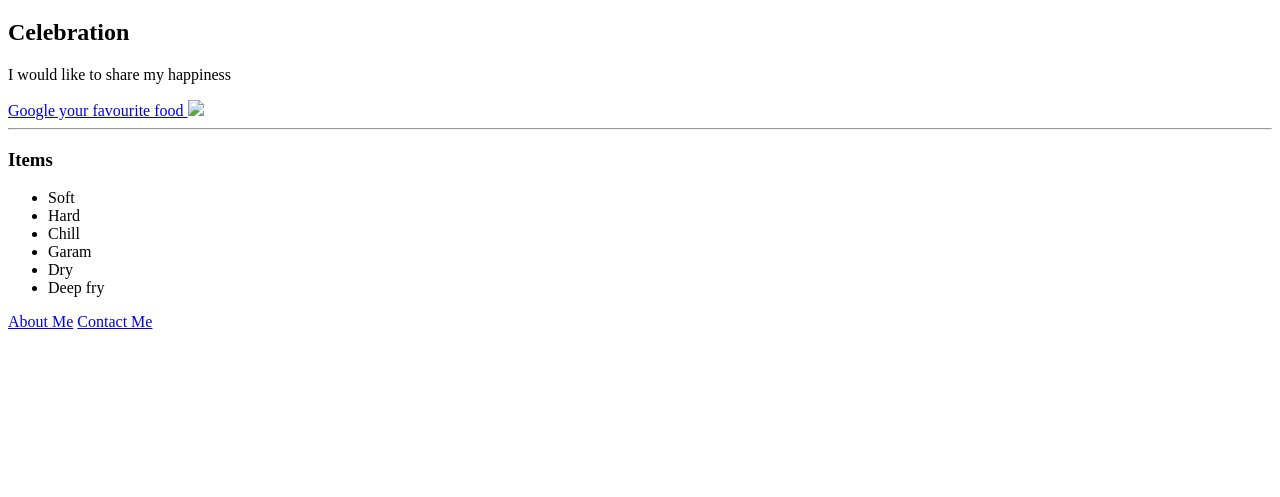
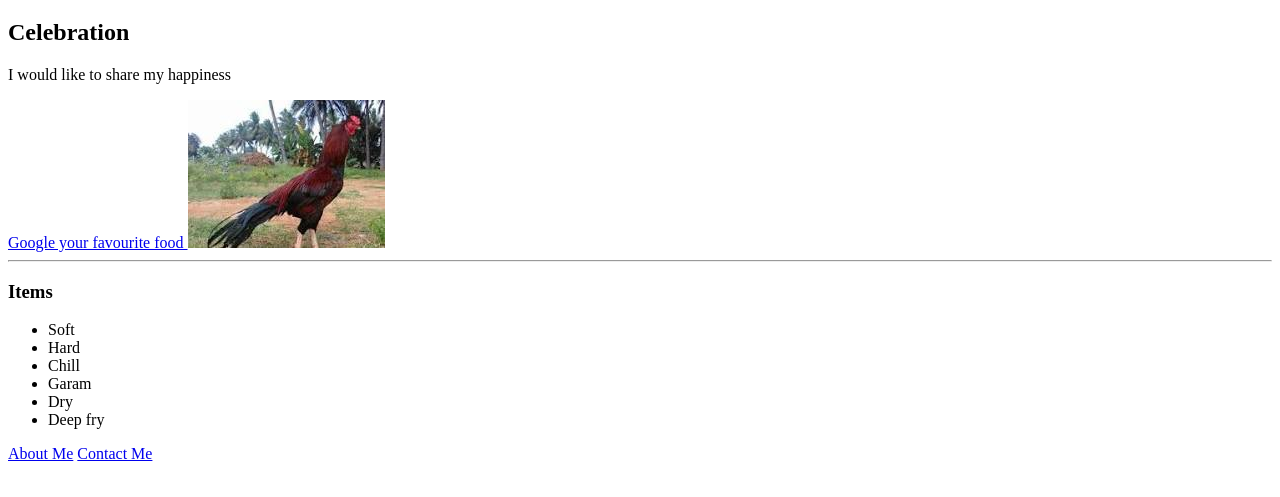
Before and after one commit to Syam-Sun/HTMLC, a plain HTML site: page index.html in a window 1280 px wide. Shown: the part 61-558 px from the top of the page. Drawn offline with Linux system fonts and the light colour scheme.

Commit message:
Update index.html

```diff
--- a/index.html
+++ b/index.html
@@ -11,7 +11,7 @@
     <h2>Celebration</h2>
     <p>I would like to share my happiness</p>
     <a href="https://www.google.com/" href="https://www.dreamstime.com/natu-kodi-fry-favourite-dish-non-veg-lovers-telugu-states-andhra-prasesh-coastal-areas-telangana-image195566539"> Google your favourite food </a>
-    <img src="./public/Kodi.jpeg" ><hr >
+    <img src="./Kodi.jpeg" alt = "Kodi Picture" ><hr >
     <h3>Items</h3>
     <ul>
         <li>Soft</li>
```
